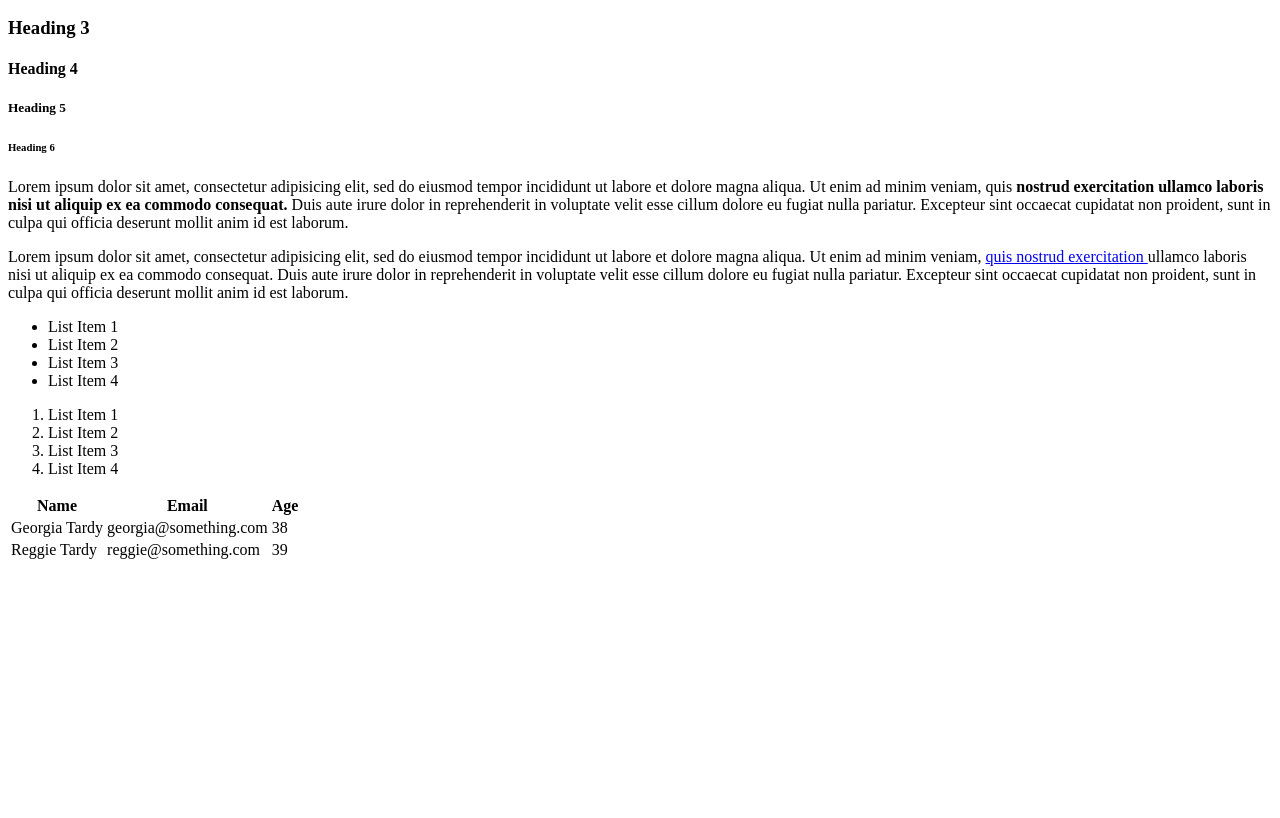
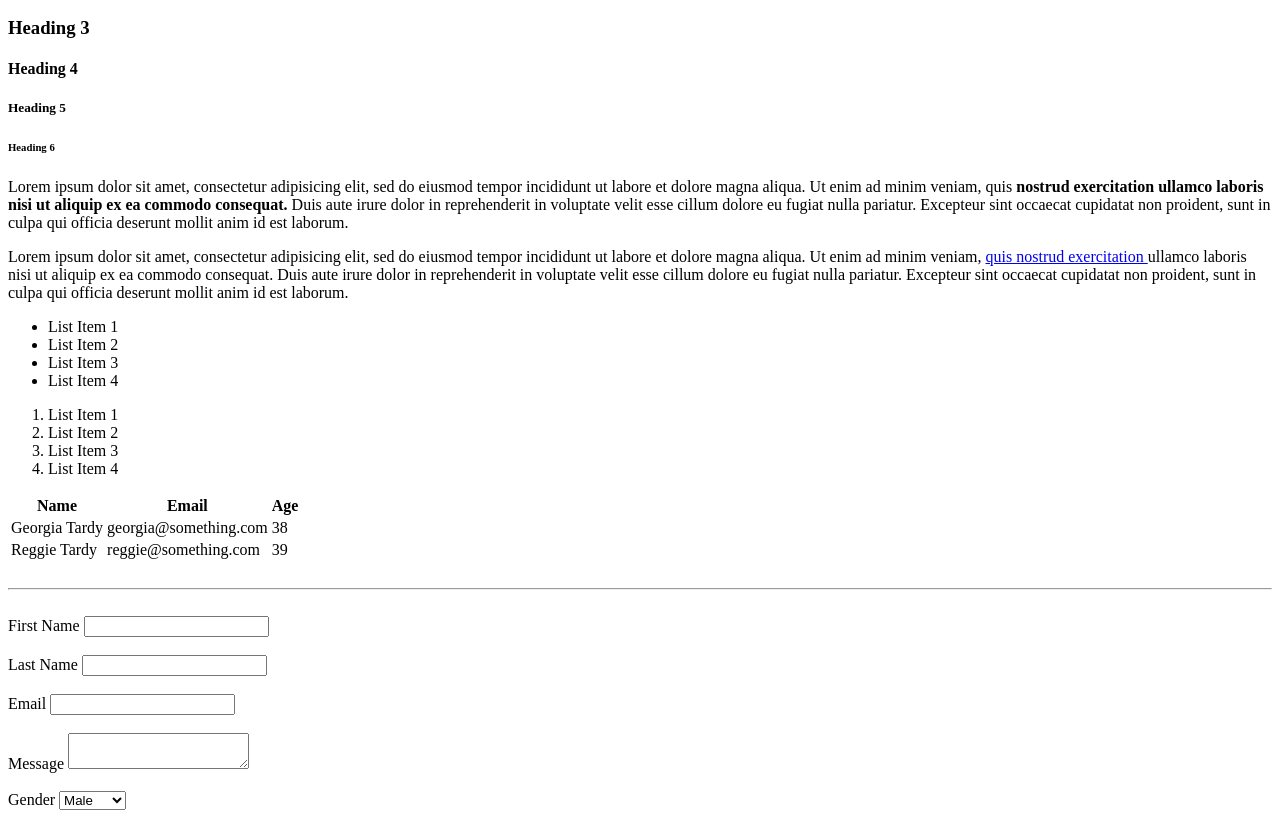
Before and after one commit to georgiatardy/html_cheatsheet, a plain HTML site: page index.html in a window 1280 px wide. Shown: the part 110-928 px from the top of the page. Before the commit the page ends 800 px from the top, so only its background shows below. Drawn offline with Linux system fonts and the light colour scheme.

Commit message:
added snippets for forms

```diff
--- a/index.html
+++ b/index.html
@@ -62,3 +62,40 @@
 
   </body>
 </html>
+
+<br>
+<hr>
+<br>
+
+<!-- Forms -->
+<form action="process.php" method="post">
+  <div>
+  <label>First Name</label>
+  <input type="text" name="firstName">
+</div>
+<br>
+<div>
+  <label>Last Name</label>
+  <input type="text" name="lastName">
+</div>
+<br>
+<div>
+  <label>Email</label>
+  <input type="email" name="email">
+</div>
+<br>
+<div>
+  <label>Message</label>
+  <textarea name="message"></textarea>
+</div>
+<br>
+<div>
+  <label>Gender</label>
+  <select name="gender">
+    <option value="male">Male</option>
+    <option value="female">Female</option>
+    <option value="other">Other</option>
+
+  </select>
+</div>
+</form>
```
